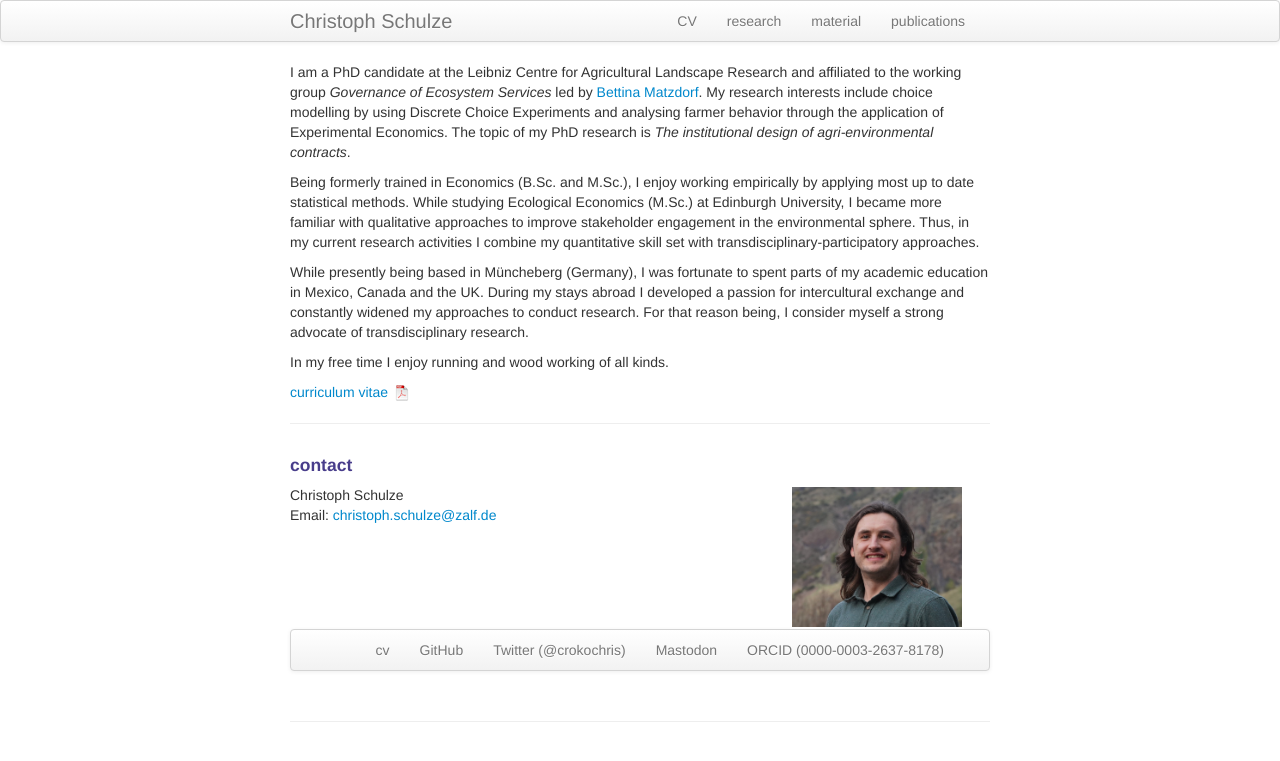
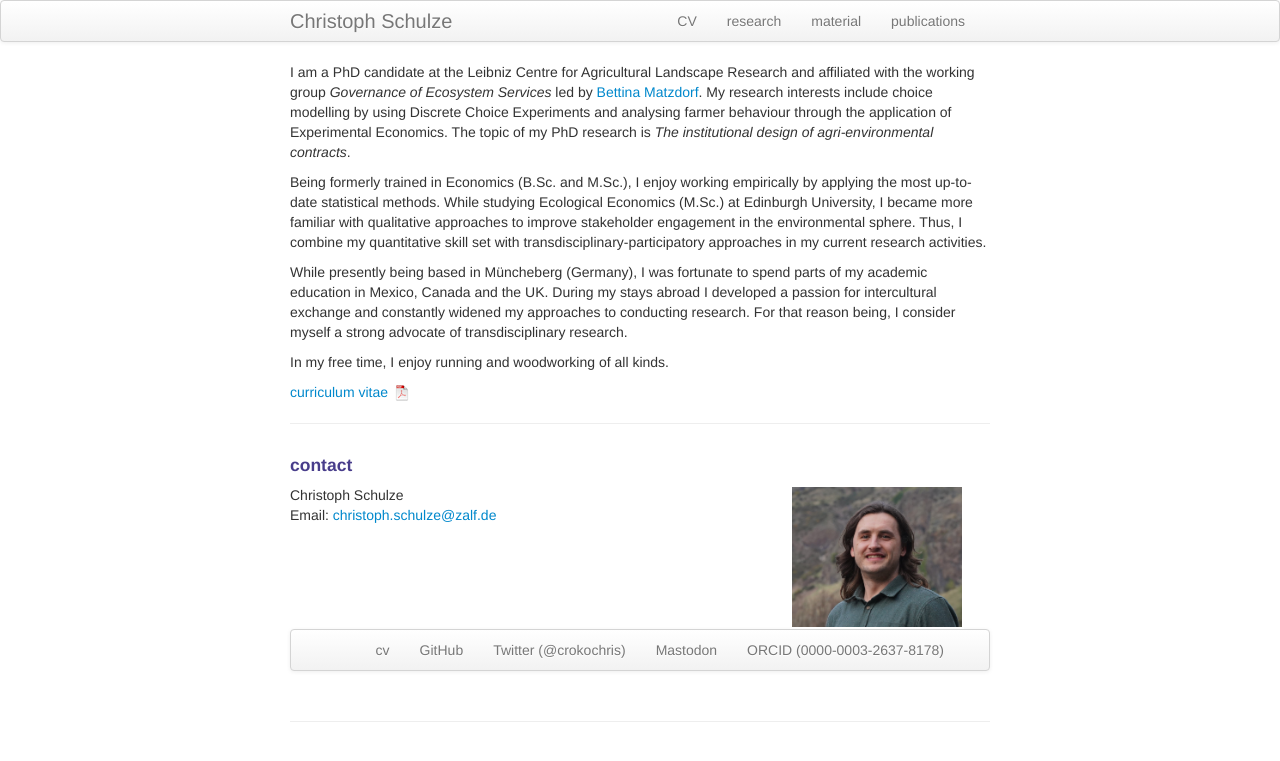
Before and after one commit to crokology/crokology.github.io, a Jekyll site: the page built from index.md, in a window 1280 px wide. Shown: the top 761 px of the page. Built offline with Jekyll 4.4.1, drawn with Linux system fonts in a browser that asks for light colours.

Commit message:
Update index.md

```diff
--- a/index.md
+++ b/index.md
@@ -5,13 +5,13 @@ description: Christoph Schulze is a PhD candidate at Leibniz University Hannover
 keywords: Discrete Choice Experiments, Ecological Economics, Ecosystem Services, Behavioral Economics
 ---
 
-I am a PhD candidate at the Leibniz Centre for Agricultural Landscape Research and affiliated to the working group *Governance of Ecosystem Services* led by <a href="https://www.umwelt.uni-hannover.de/matzdorf0.html?&no_cache=1&L=1">Bettina Matzdorf</a>. My research interests include choice modelling by using Discrete Choice Experiments and analysing farmer behavior through the application of Experimental Economics. The topic of my PhD research is *The institutional design of agri-environmental contracts*.
+I am a PhD candidate at the Leibniz Centre for Agricultural Landscape Research and affiliated with the working group *Governance of Ecosystem Services* led by <a href="https://www.umwelt.uni-hannover.de/matzdorf0.html?&no_cache=1&L=1">Bettina Matzdorf</a>. My research interests include choice modelling by using Discrete Choice Experiments and analysing farmer behaviour through the application of Experimental Economics. The topic of my PhD research is *The institutional design of agri-environmental contracts*.
 
-Being formerly trained in Economics (B.Sc. and M.Sc.), I enjoy working empirically by applying most up to date statistical methods. While studying Ecological Economics (M.Sc.) at Edinburgh University, I became more familiar with qualitative approaches to improve stakeholder engagement in the environmental sphere. Thus, in my current research activities I combine my quantitative skill set with transdisciplinary-participatory approaches.
+Being formerly trained in Economics (B.Sc. and M.Sc.), I enjoy working empirically by applying the most up-to-date statistical methods. While studying Ecological Economics (M.Sc.) at Edinburgh University, I became more familiar with qualitative approaches to improve stakeholder engagement in the environmental sphere. Thus, I combine my quantitative skill set with transdisciplinary-participatory approaches in my current research activities.
 
-While presently being based in Müncheberg (Germany), I was fortunate to spent parts of my academic education in Mexico, Canada and the UK. During my stays abroad I developed a passion for intercultural exchange and constantly widened my approaches to conduct research. For that reason being, I consider myself a strong advocate of transdisciplinary research.
+While presently being based in Müncheberg (Germany), I was fortunate to spend parts of my academic education in Mexico, Canada and the UK. During my stays abroad I developed a passion for intercultural exchange and constantly widened my approaches to conducting research. For that reason being, I consider myself a strong advocate of transdisciplinary research.
 
-In my free time I enjoy running and wood working of all kinds.
+In my free time, I enjoy running and woodworking of all kinds.
 
 [curriculum vitae ![CV as pdf]({{ BASE_PATH }}/pages/icons16/pdf-icon.png)]({{ BASE_PATH }}/assets/CV.pdf)<br/>
 
```
